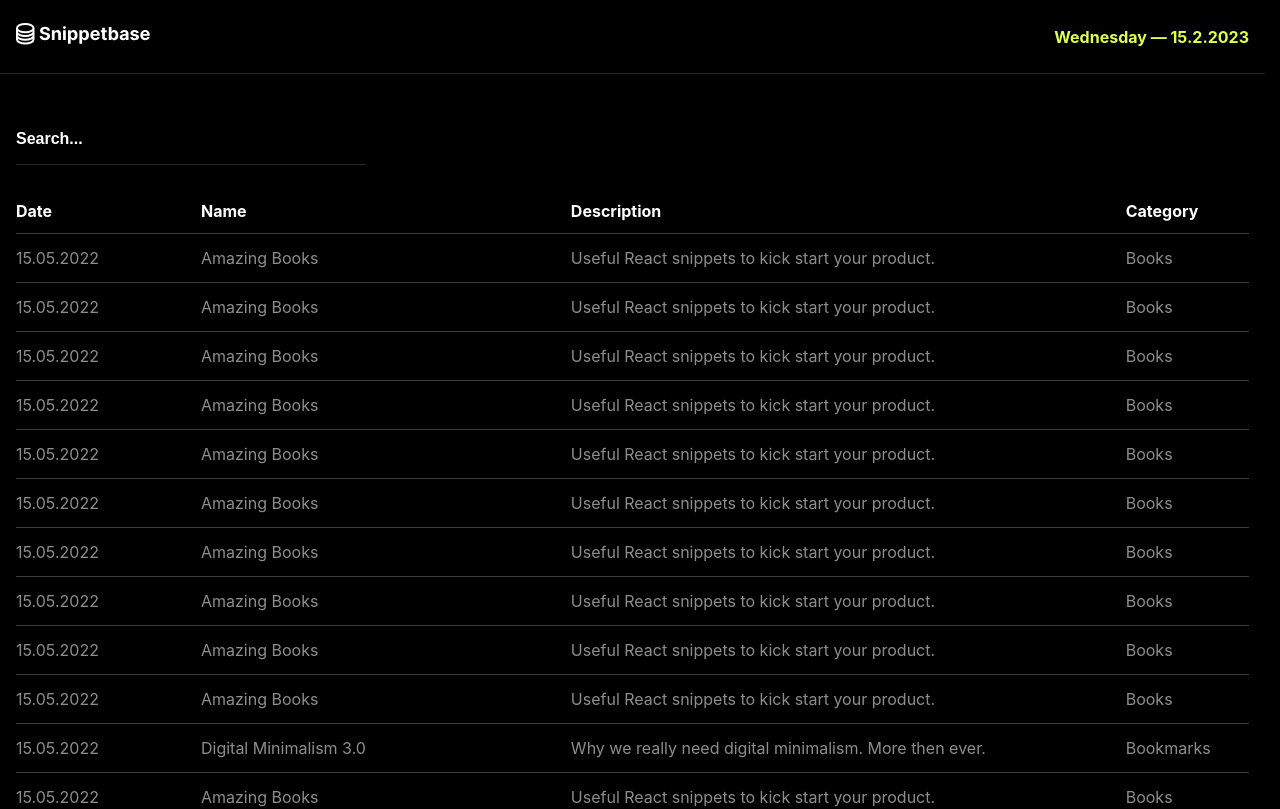
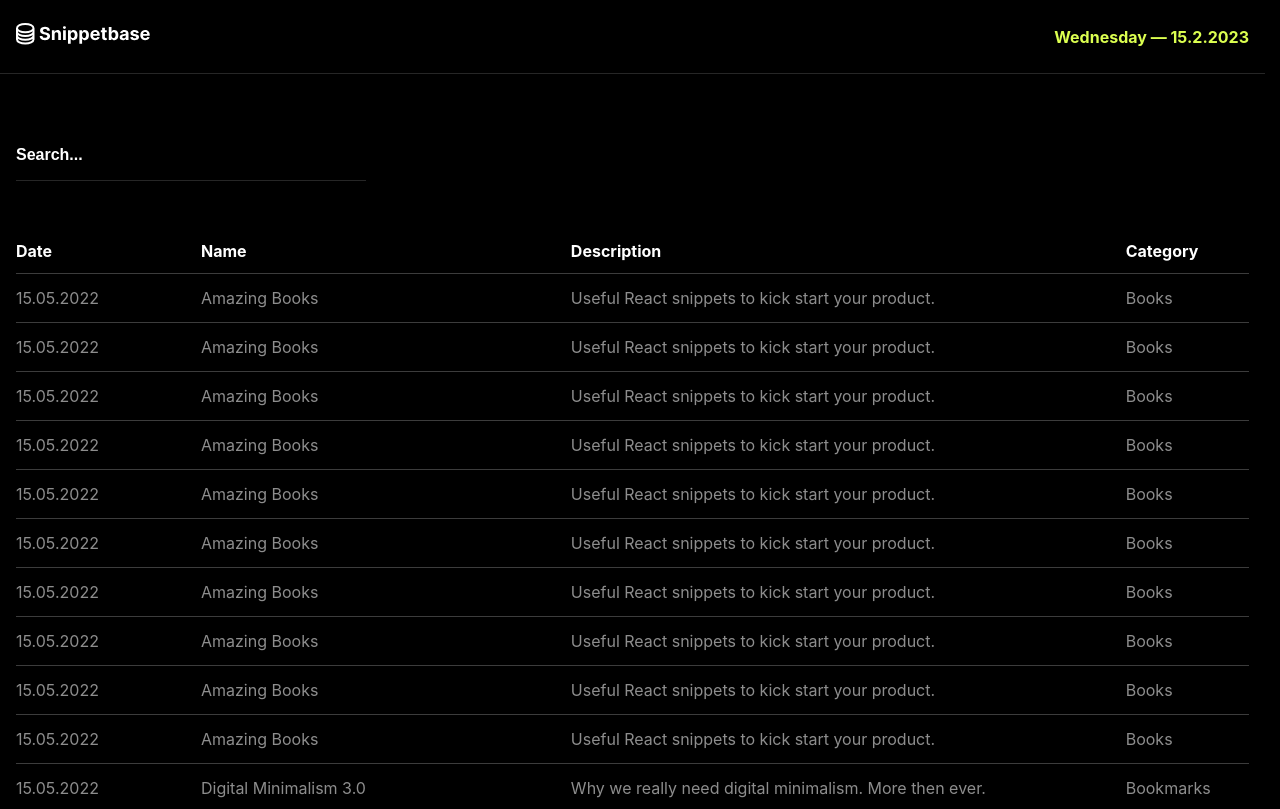
Before and after one commit to nenadmarinkovic/snippetbase, a Next.js app: page / in a window 1280 px wide. Shown: the top 809 px of the page. Built offline with nearby package versions, Linux system fonts and the light colour scheme.

Commit message:
style changes

```diff
--- a/components/Snippets.tsx
+++ b/components/Snippets.tsx
@@ -72,8 +72,8 @@ function Snippets({ itemsPerPage, snippets }: any) {
             <path
               d="M8.14645 3.14645C8.34171 2.95118 8.65829 2.95118 8.85355 3.14645L12.8536 7.14645C13.0488 7.34171 13.0488 7.65829 12.8536 7.85355L8.85355 11.8536C8.65829 12.0488 8.34171 12.0488 8.14645 11.8536C7.95118 11.6583 7.95118 11.3417 8.14645 11.1464L11.2929 8H2.5C2.22386 8 2 7.77614 2 7.5C2 7.22386 2.22386 7 2.5 7H11.2929L8.14645 3.85355C7.95118 3.65829 7.95118 3.34171 8.14645 3.14645Z"
               fill="currentColor"
-              fill-rule="evenodd"
-              clip-rule="evenodd"
+              fillRule="evenodd"
+              clipRule="evenodd"
             ></path>
           </svg>
         }
@@ -92,8 +92,8 @@ function Snippets({ itemsPerPage, snippets }: any) {
             <path
               d="M6.85355 3.14645C7.04882 3.34171 7.04882 3.65829 6.85355 3.85355L3.70711 7H12.5C12.7761 7 13 7.22386 13 7.5C13 7.77614 12.7761 8 12.5 8H3.70711L6.85355 11.1464C7.04882 11.3417 7.04882 11.6583 6.85355 11.8536C6.65829 12.0488 6.34171 12.0488 6.14645 11.8536L2.14645 7.85355C1.95118 7.65829 1.95118 7.34171 2.14645 7.14645L6.14645 3.14645C6.34171 2.95118 6.65829 2.95118 6.85355 3.14645Z"
               fill="currentColor"
-              fill-rule="evenodd"
-              clip-rule="evenodd"
+              fillRule="evenodd"
+              clipRule="evenodd"
             ></path>
           </svg>
         }
--- a/styles/components/snippets.ts
+++ b/styles/components/snippets.ts
@@ -3,11 +3,11 @@ import styled from "styled-components";
 export const TableContainer = styled.div`
   display: block;
   width: 100%;
-  margin-top: 2.5rem;
+  margin-top: 3.5rem;
 `;
 
 export const FlexTableHeader = styled.div`
-  margin-top: 1.5rem;
+  margin-top: 3rem;
   display: flex;
   flex-flow: row wrap;
   justify-content: space-between;
--- a/styles/global.ts
+++ b/styles/global.ts
@@ -350,7 +350,7 @@ export const GlobalStyle = createGlobalStyle`
       display: flex;
       justify-content: center;
       align-items: center;
-      margin-top: 50px;
+      margin-top: 3rem;
       gap: 20px;
     }
 
```
